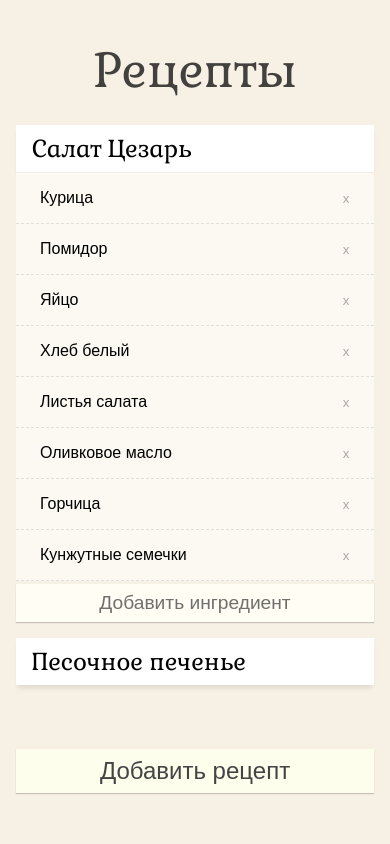
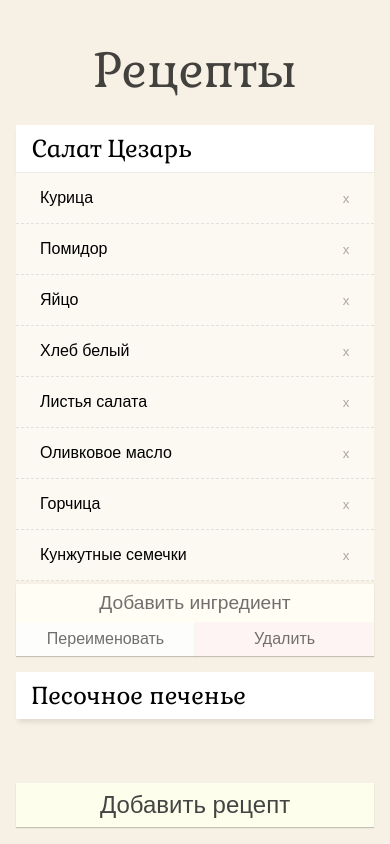
Before and after one commit to i1yas/recipe-list, a React (Create React App) app: page / in a window 390 px wide. Built offline with nearby package versions, Linux system fonts and the light colour scheme.

Commit message:
Add rename and delete recipe buttons

```diff
--- a/src/Box/Box.js
+++ b/src/Box/Box.js
@@ -8,6 +8,14 @@ class Box extends Component {
 	constructor(props) {
 		super(props);
 		this.state = {recipeList: props.data};
+	}
+	deleteRecipe(inputRecipe) {
+		const filteredList = this.state.recipeList.filter(recipe => {
+			return recipe.id !== inputRecipe.id;
+		});
+		this.setState({
+			recipeList: filteredList
+		});
 	}
 	addRecipe() {
 		const newRecipe = {
@@ -29,7 +37,7 @@ class Box extends Component {
 	render() {
 		return (
 			<div className="Box">
-				<RecipeItems recipeList={this.state.recipeList}/>
+				<RecipeItems recipeList={this.state.recipeList} deleteItem={this.deleteRecipe.bind(this)}/>
 				<Button clickEvent={this.addRecipe.bind(this)}>
 					Добавить рецепт
 				</Button>
--- a/src/Recipe-Items/Recipe-Items.js
+++ b/src/Recipe-Items/Recipe-Items.js
@@ -5,14 +5,10 @@ import './Recipe-Items.css'
 class RecipeItems extends Component {
 	render() {
 		const data = this.props.recipeList;
-		if(!data.map) {
-			console.log(data)
-			debugger;
-		}
 		return (
 			<div className="Recipe-Items">
 				{data.map(recipe => {
-					return <Recipe key={recipe.id} data={recipe} />
+					return <Recipe key={recipe.id} data={recipe} deleteItem={this.props.deleteItem}/>
 				})}
 			</div>
 		);
--- a/src/Recipe/Recipe.css
+++ b/src/Recipe/Recipe.css
@@ -30,3 +30,36 @@
 .Recipe__toggle-box {
 	margin-bottom: 1rem;
 }
+
+.Recipe__add, .Recipe__rename, .Recipe__delete {
+	display: inline-block;
+}
+
+.Recipe__add {
+	width: 40%;
+}
+
+.Recipe__rename, .Recipe__delete {
+	width: 30%;
+}
+
+.Recipe__rename > .Button {
+	background-color: #fdfdfc
+}
+
+.Recipe__delete > .Button {
+	background-color: #fff4f4
+}
+
+@media(max-width: 600px) {
+	.Recipe__add {
+		width: 100%;
+	}
+
+	.Recipe__rename, .Recipe__delete {
+		width: 50%;
+	}
+	.Recipe__rename > .Button, .Recipe__delete > .Button {
+		font-size: 1rem;
+	}
+}
--- a/src/Recipe/Recipe.js
+++ b/src/Recipe/Recipe.js
@@ -16,6 +16,15 @@ class Recipe extends Component {
 			...this.state,
 			isOpen: !this.state.isOpen
 		});
+	}
+	rename() {
+		this.setState({
+			...this.state,
+			name: "Рецепт"
+		})
+	}
+	delete() {
+		this.props.deleteItem(this.state);
 	}
 	updateList(newValue) {
 		const filteredList = this.state.ingrList.filter(item => {
@@ -64,11 +73,29 @@ class Recipe extends Component {
 						updateList={this.updateList.bind(this)}
 						deleteItem={this.deleteItem.bind(this)}
 						/>
-						<Button
-						clickEvent={this.addIngr.bind(this)}
-						>
-							Добавить ингредиент
-						</Button>
+						<div className="Recipe__buttons">
+							<div className="Recipe__add">
+								<Button
+								clickEvent={this.addIngr.bind(this)}
+								>
+									Добавить ингредиент
+								</Button>
+							</div>
+							<div className="Recipe__rename">
+								<Button
+								clickEvent={this.rename.bind(this)}
+								>
+									Переименовать
+								</Button>
+							</div>
+							<div className="Recipe__delete">
+								<Button
+								clickEvent={this.delete.bind(this)}
+								>
+									Удалить
+								</Button>
+							</div>
+						</div>
 					</div>
 				}
 			</div>
```
